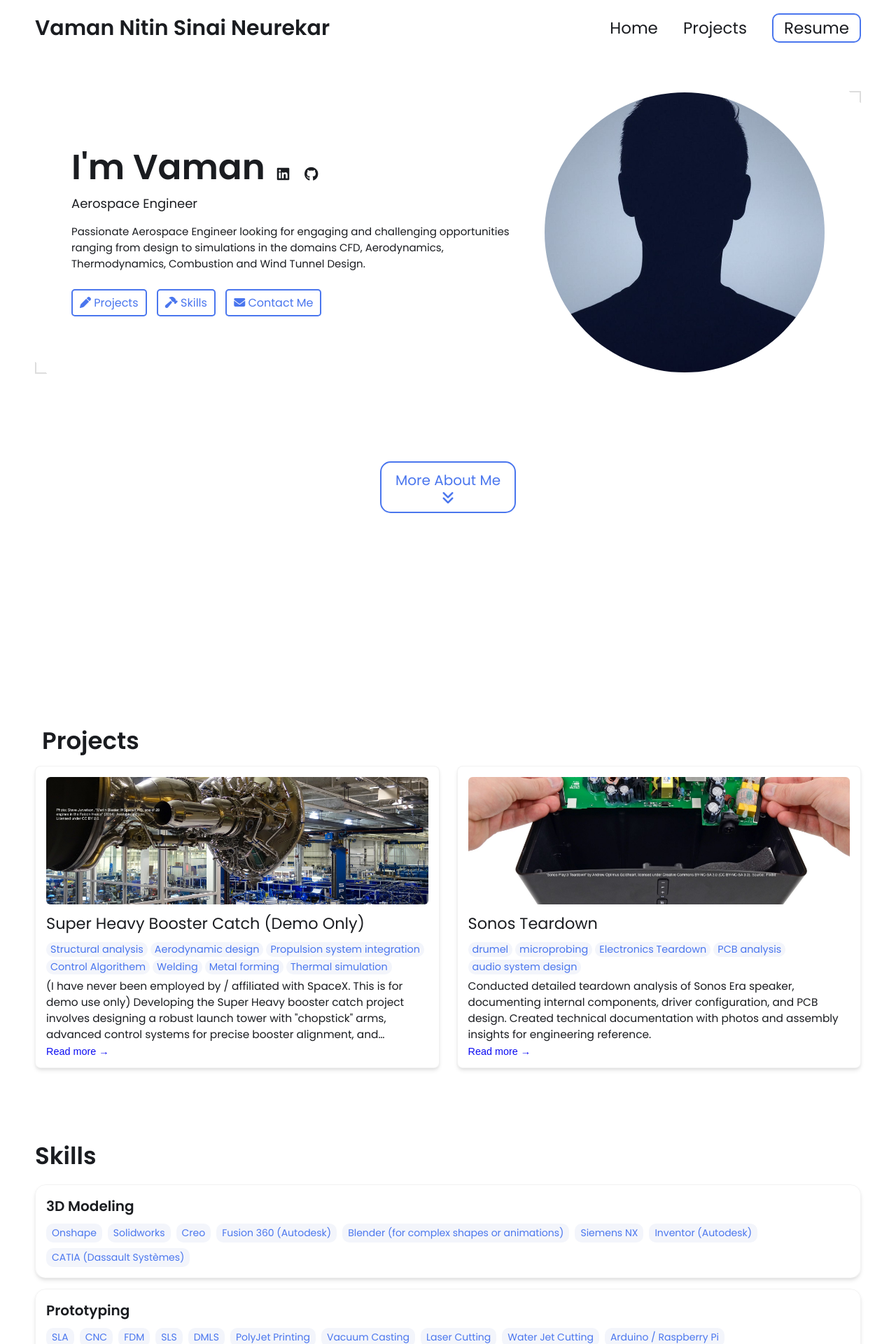
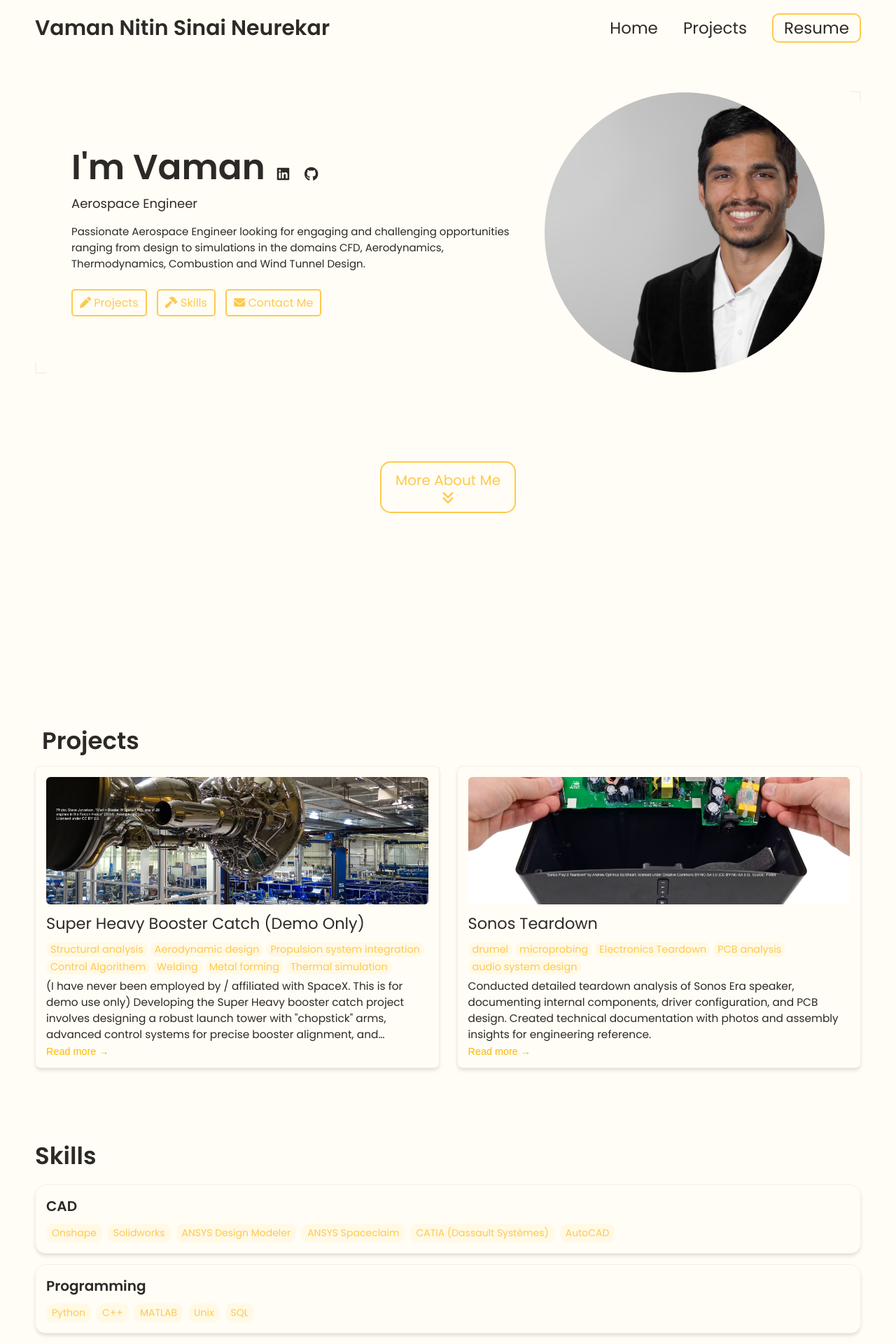
Before and after one commit to shaunaknn/shaunaknn.github.io, a Jekyll site: the page built from index.html, in a window 1280 px wide. Shown: the top 1920 px of the page at 70% size. Built offline with Jekyll 4.4.1, drawn with Linux system fonts in a browser that asks for light colours; some of the changed text lies outside the part shown.

Commit message:
Update profile image and resume URL in config

```diff
--- a/_config.yml
+++ b/_config.yml
@@ -19,12 +19,12 @@ description: >- # dont remove this line. this will ignore all new lines until th
   ranging from design to simulations in the domains CFD, Aerodynamics, Thermodynamics, Combustion and Wind Tunnel Design.
 
 # Place your profile image in /assets/images/profile-image/folder and edit the file name
-profile_image: ./assets/images/profile-image/avatar.jpeg
+profile_image: ./assets/images/profile-image/IMG_0181.jpg
 
 
 # Link your resume
 # You can place your resume in assets/resume/{resume.pdf or add external link such as pdf saved in google drive
-resume-url: https://drive.google.com/file/d/13Z3duVzh-gguPU5r03oJVEE6rV9rd3DS/view?usp=sharing # or /assets/resume/resume.pdf
+resume-url: https://www.overleaf.com/read/vhppkmnjtcdy#7a8b22 # or /assets/resume/resume.pdf
 
 
 # Set up external links - this will show up as small icons next to your name.
@@ -44,46 +44,64 @@ external-links:    # input only your own url slug. The icons with missing entrie
 
 # Skills Section - Add the list of your Skills by categories/tools. The indentation for each level needs to be precise.
 skills:
-  - category: 3D Modeling
+  - category: CAD
     tools:
     - Onshape
     - Solidworks
-    - Creo
-    - Fusion 360 (Autodesk)
-    - Blender (for complex shapes or animations)
-    - Siemens NX
-    - Inventor (Autodesk)
+    - ANSYS Design Modeler
+    - ANSYS Spaceclaim
     - CATIA (Dassault Systèmes)
-  - category: Prototyping
+    - AutoCAD
+    #- Creo
+    #- Fusion 360 (Autodesk)
+    #- Blender (for complex shapes or animations)
+    #- Siemens NX
+    #- Inventor (Autodesk)
+  #- category: Prototyping
+    #tools:
+    #- SLA
+    #- CNC
+    #- FDM
+    #- SLS
+    #- DMLS
+    #- PolyJet Printing
+    #- Vacuum Casting
+    #- Laser Cutting
+    #- Water Jet Cutting
+    #- Arduino / Raspberry Pi
+    #- Breadboarding for circuit testing
+  - category: Programming
     tools:
-    - SLA
-    - CNC
-    - FDM
-    - SLS
-    - DMLS
-    - PolyJet Printing
-    - Vacuum Casting
-    - Laser Cutting
-    - Water Jet Cutting
-    - Arduino / Raspberry Pi
-    - Breadboarding for circuit testing
-  - category: Design Standards / Practices
+    - Python
+    - C++
+    - MATLAB
+    - Unix
+    - SQL
+    #- GD&T ASME Y14
+    #- ISO fits and tolerances
+    #- PLM (PTC Windchill / Arena)
+  - category: Software
     tools:
-    - GD&T ASME Y14
-    - ISO fits and tolerances
-    - PLM (PTC Windchill / Arena)
-  - category: PCB Design
+    - OpenFOAM
+    - ANSYS CFD/FEM/Electronics
+    - OpenVSP
+    - CPACS
+    #- Altium
+    #- Eagle
+    #- KiCad
+  - category: Languages
     tools:
-    - Altium Designer
-    - Altium
-    - Eagle
-    - KiCad
-  - category: Problem Solving / Risk Management
-    tools:
-    - Root Cause Analysis (e.g., 5 Whys, Fishbone Diagram)
-    - DFMEA / PFMEA
-    - Six Sigma methodologies
-    - Shain Red-X
+    - English
+    - Hindi
+    - Marathi
+    - Konkani (Mother Tongue)
+    - German (Intermediate)
+  #- category: Problem Solving / Risk Management
+    #tools:
+    #- Root Cause Analysis (e.g., 5 Whys, Fishbone Diagram)
+    #- DFMEA / PFMEA
+    #- Six Sigma methodologies
+    #- Shain Red-X
 
 
 # Contact Form Setup. Setup an account and copy over the key. When someone fills out the form, it will be received in your email.
@@ -93,12 +111,12 @@ formspree-key:   https://formspree.io/f/{8-digit key}
 
 # Active theme (Updatethis to switch themes). Make sure to keep the indentation the samne.
 colors: # this is the basic theme
-  text: "#1a1c20"
-  border: "#ddd"
-  link: "#4a76ee"
-  highlight: "#0c0cf2"
-  background: "#ffffff"
-  light_background: "#f3f5fb"
+  text: "#2d2926"
+  border: "#f7f3e3"
+  link: "#ffc94d"
+  highlight: "#ffb800"
+  background: "#fffdf5"
+  light_background: "#fff9e6"
 
 # A few examples.
 basic theme:
```
